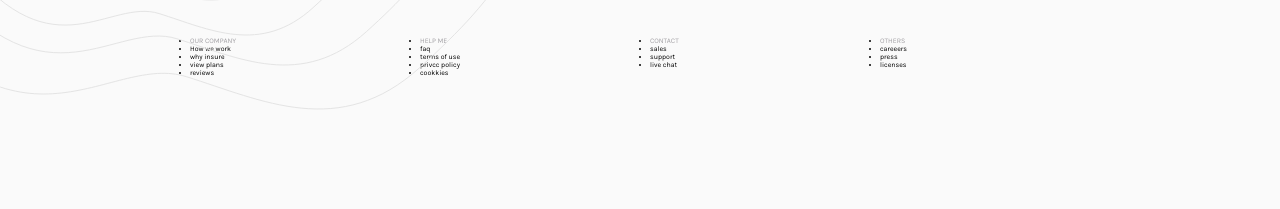
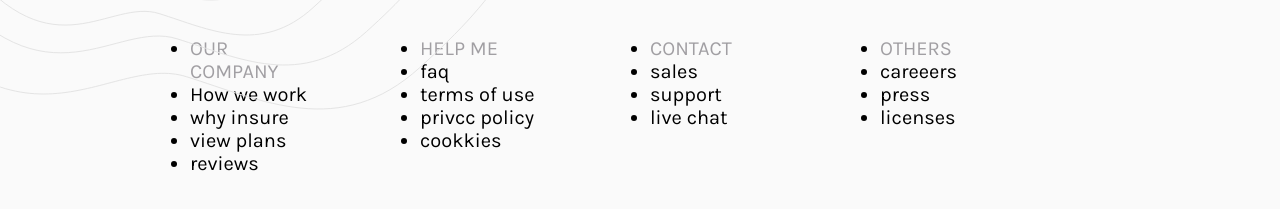
Before and after one commit to De-faked/insur-project, a plain HTML site: page index.html in a window 1280 px wide. Shown: the part 1798-2007 px from the top of the page. Drawn offline with Linux system fonts and the light colour scheme.

Commit message:
unnecessry code is removed

```diff
--- a/insure.css
+++ b/insure.css
@@ -732,11 +732,6 @@ nav a:hover {
     margin-top: -50px;
   }
 
-  /* .footer-logo {
-
-        margin-left: 60px;
-        margin-top: 100px;
-    } */
 
   .footer-logo-icon {
     display: flex;
@@ -756,7 +751,7 @@ nav a:hover {
     height: 160px;
     width: 160px;
     text-align: left;
-    font-size: 7px;
+    font-size: 20px;
     font-weight: 0;
     font-family: Cambria, Cochin, Georgia, Times, "Times New Roman", serif;
   }
```
